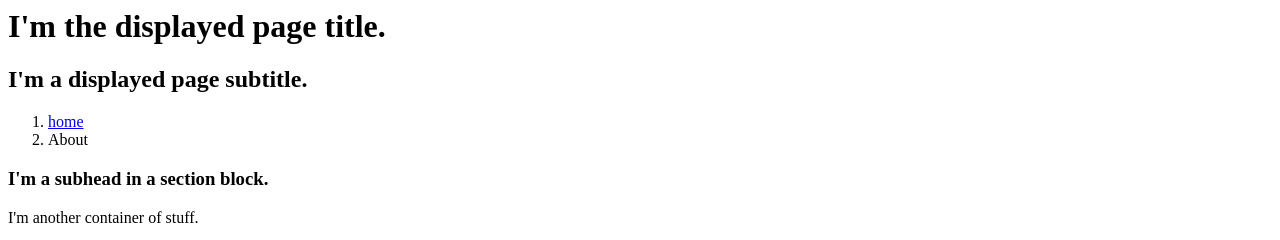
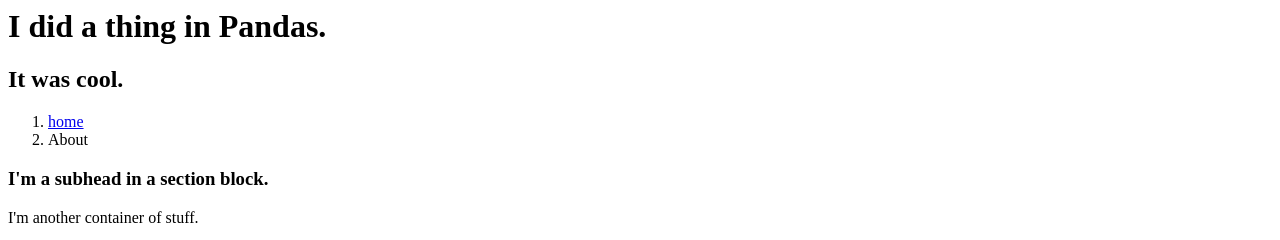
Before and after one commit to jgoody07/pandas-challenge, a plain HTML site: page index.html in a window 1280 px wide. Shown: the top 240 px of the page. Drawn offline with Linux system fonts and the light colour scheme.

Commit message:
updated index

```diff
--- a/index.html
+++ b/index.html
@@ -2,12 +2,12 @@
 <html lang="en-us">
     <head>
         <meta charset="UTF-8">
-        <title>Bare Bones HTML Template</title>
+        <title>Practice linking github pags</title>
     </head>
     <body>
         <header>
-            <h1>I'm the displayed page title.</h1>
-            <h2>I'm a displayed page subtitle.</h2>
+            <h1>I did a thing in Pandas.</h1>
+            <h2>It was cool.</h2>
             <nav>
                 <ol>
                     <li><a href="/">home</a></li>
```
